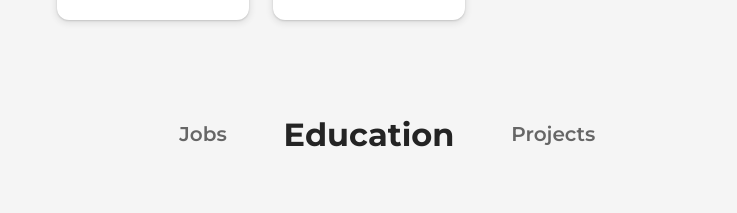
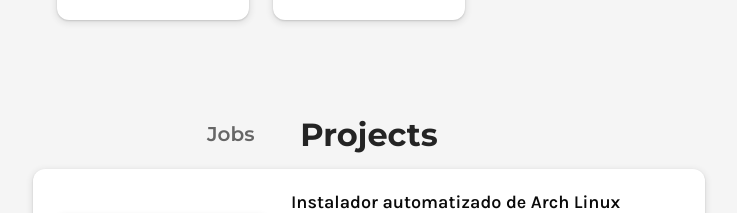
Before and after one commit to AlanKenet/react-portfolio, a React (Vite) app: page / in a window 1280 px wide. Shown: the part 2120-2333 px from the top of the page, without its empty margins (271-1008 px from the left). Built offline with nearby package versions, Linux system fonts and the light colour scheme; grey boxes are pictures that could not be loaded.

Commit message:
Education category eliminated.

```diff
--- a/src/constants/experience.js
+++ b/src/constants/experience.js
@@ -59,54 +59,6 @@ export const ALL_EXPERIENCE = [
     icon: 'icon-ship-fill'
   },
   {
-    id: 'e-im-1722-01',
-    category: 'education',
-    title: 'Ingenieria Mecatronica',
-    organization: 'Universidad Politecnica de Sinaloa',
-    city: 'Mazatlan',
-    state: 'Sinaloa',
-    country: 'Mexico',
-    initDate: '2017',
-    endDate: '2022',
-    icon: 'icon-graduationcap-fill'
-  },
-  {
-    id: 'e-np-1919-01',
-    category: 'education',
-    title: 'Nivelacion pedagogica',
-    organization: 'Centro de actualizacion del magisterio',
-    city: 'Mazatlan',
-    state: 'Sinaloa',
-    country: 'Mexico',
-    initDate: '2019',
-    endDate: '2019',
-    icon: 'icon-ship-fill'
-  },
-  {
-    id: 'e-iesc-1416-01',
-    category: 'education',
-    title: 'Ingeniería en Sistemas Computacionales',
-    organization: 'Instituto Tecnologico de Mazatlan',
-    city: 'Mazatlan',
-    state: 'Sinaloa',
-    country: 'Mexico',
-    initDate: '2014',
-    endDate: '2016',
-    icon: 'icon-ship-fill'
-  },
-  {
-    id: 'e-tei-1114-01',
-    category: 'education',
-    title: 'Tecnico en Informatica',
-    organization: 'Centro de Estudios Tecnológicos Industrial y de Servicios No. 127',
-    city: 'Mazatlan',
-    state: 'Sinaloa',
-    country: 'Mexico',
-    initDate: '2011',
-    endDate: '2014',
-    icon: 'icon-ship-fill'
-  },
-  {
     id: 'p-iadal-23-01',
     category: 'projects',
     title: 'Instalador automatizado de Arch Linux',
```
